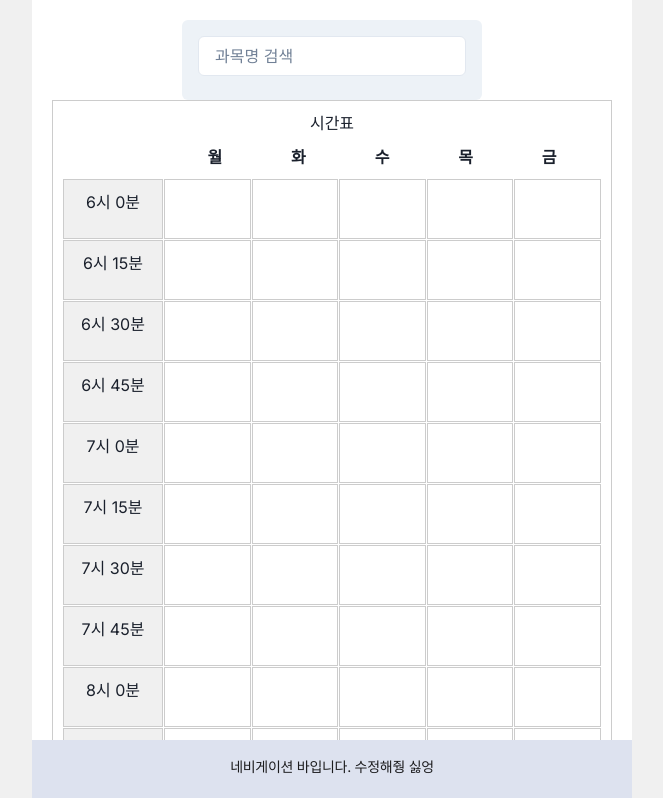
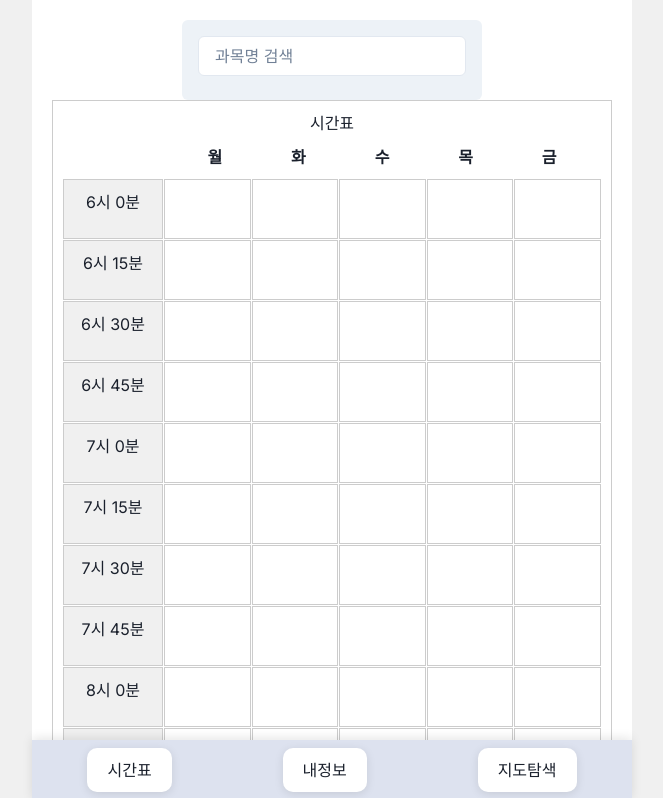
Before and after one commit to knu-hackathons-team/daegu-hackathon-fe, a React (Create React App) app: page / in a window 1280 px wide. Shown: the top 798 px of the page, without its empty margins (308-971 px from the left). Built offline with nearby package versions, Linux system fonts and the light colour scheme.

Commit message:
feat: 네브바 초기기능 구현

```diff
--- a/src/components/Layout/navigationBar.tsx
+++ b/src/components/Layout/navigationBar.tsx
@@ -1,15 +1,27 @@
-import React from 'react';
-import styled from '@emotion/styled';
-
+import React from "react";
+import styled from "@emotion/styled";
+import { Link } from "react-router-dom"; // react-router-dom에서 Link 컴포넌트 가져오기
 
 export const Navigation: React.FC = () => {
   return (
     <Wrapper>
-      <TextWrapper>
-        <Description>
-          네비게이션 바입니다. 수정해줭 싫엉<br />
-        </Description>
-      </TextWrapper>
+      <Link to="/" style={{ textDecoration: "none" }}>
+        <NavButton>
+          시간표
+        </NavButton>
+      </Link>
+
+      {/* NavButton을 Link로 감싸서 사용 */}
+      <Link to="/mypage" style={{ textDecoration: "none" }}>
+        <NavButton>
+          내정보
+        </NavButton>
+      </Link>
+      <Link to="/directions" style={{ textDecoration: "none" }}>
+        <NavButton>
+          지도탐색
+        </NavButton>
+      </Link>
     </Wrapper>
   );
 };
@@ -17,26 +29,36 @@ export const Navigation: React.FC = () => {
 const Wrapper = styled.footer`
   width: 100%;
   height: 60px;
-  padding-top: 25px;
-  background-color: #DDE2EF;
+  background-color: #dde2ef;
   display: flex;
-  justify-content: center;
+  justify-content: space-around;
+  align-items: center;
+  padding: 10px 0;
+  box-shadow: 0px -2px 10px rgba(0, 0, 0, 0.1);
+`;
+
+const NavButton = styled.button`
+  display: flex;
+  align-items: center;
+  background-color: #fff;
+  border: none;
+  padding: 10px 20px;
+  border-radius: 10px;
+  font-size: 16px;
+  font-family: "Inter", sans-serif;
+  cursor: pointer;
+  box-shadow: 0px 2px 10px rgba(0, 0, 0, 0.1);
+  text-decoration: none; // 링크처럼 보여지지 않도록 텍스트 장식을 제거
+
+  &:hover {
+    background-color: #f0f0f0;
+  }
+`;
+
+const IconWrapper = styled.div`
+  margin-right: 8px;
+  display: flex;
   align-items: center;
 `;
 
-const TextWrapper = styled.div`
-  text-align: center;
-`;
-
-const Description = styled.p`
-  font-family: 'Inter', sans-serif;
-  color: #1c1c1e;
-  margin-bottom: 32px;
-  font-weight: 400;
-  font-size: 14px;
-  line-height: 19.6px;
-  letter-spacing: -0.02em;
-`;
-
-
 export default Navigation;
```
